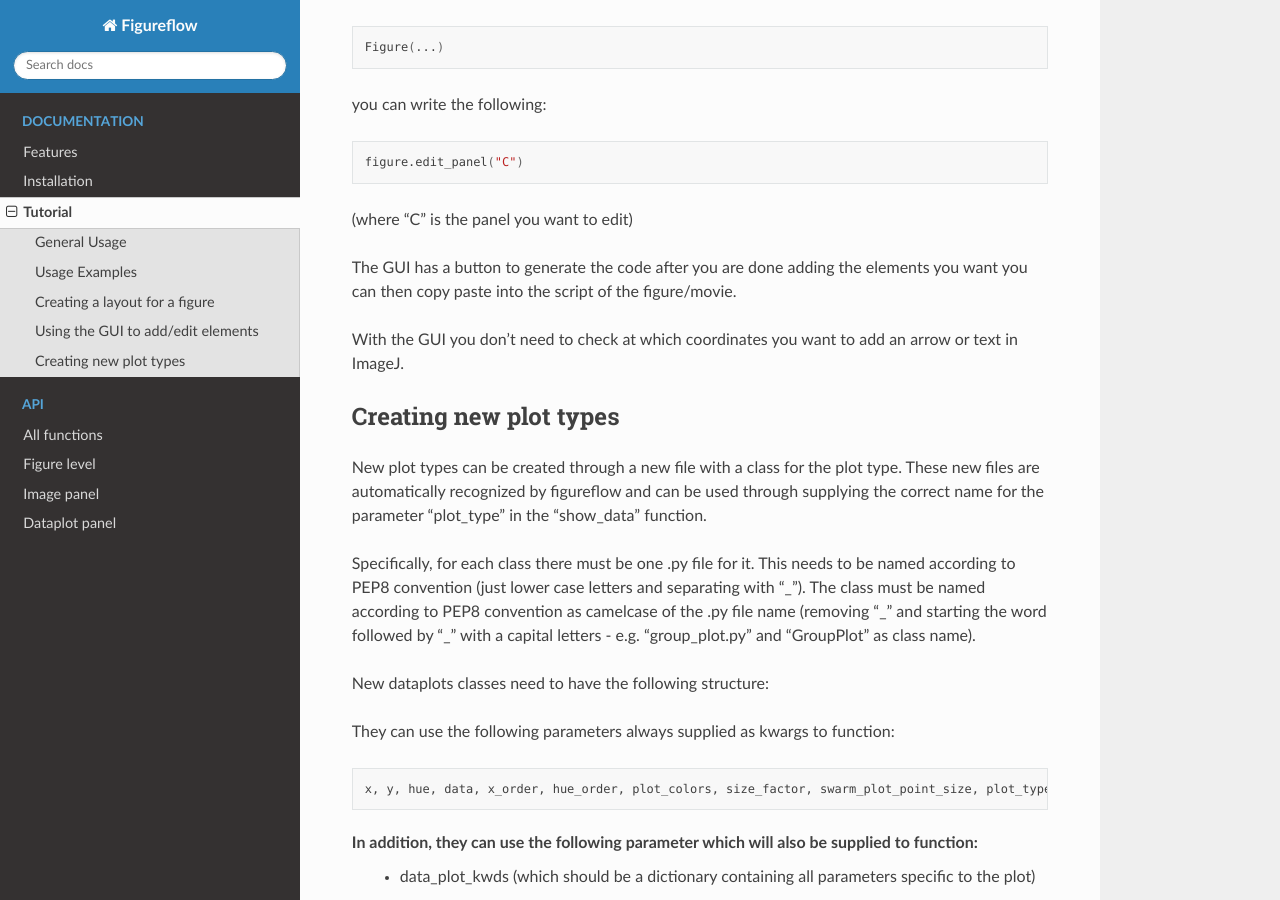
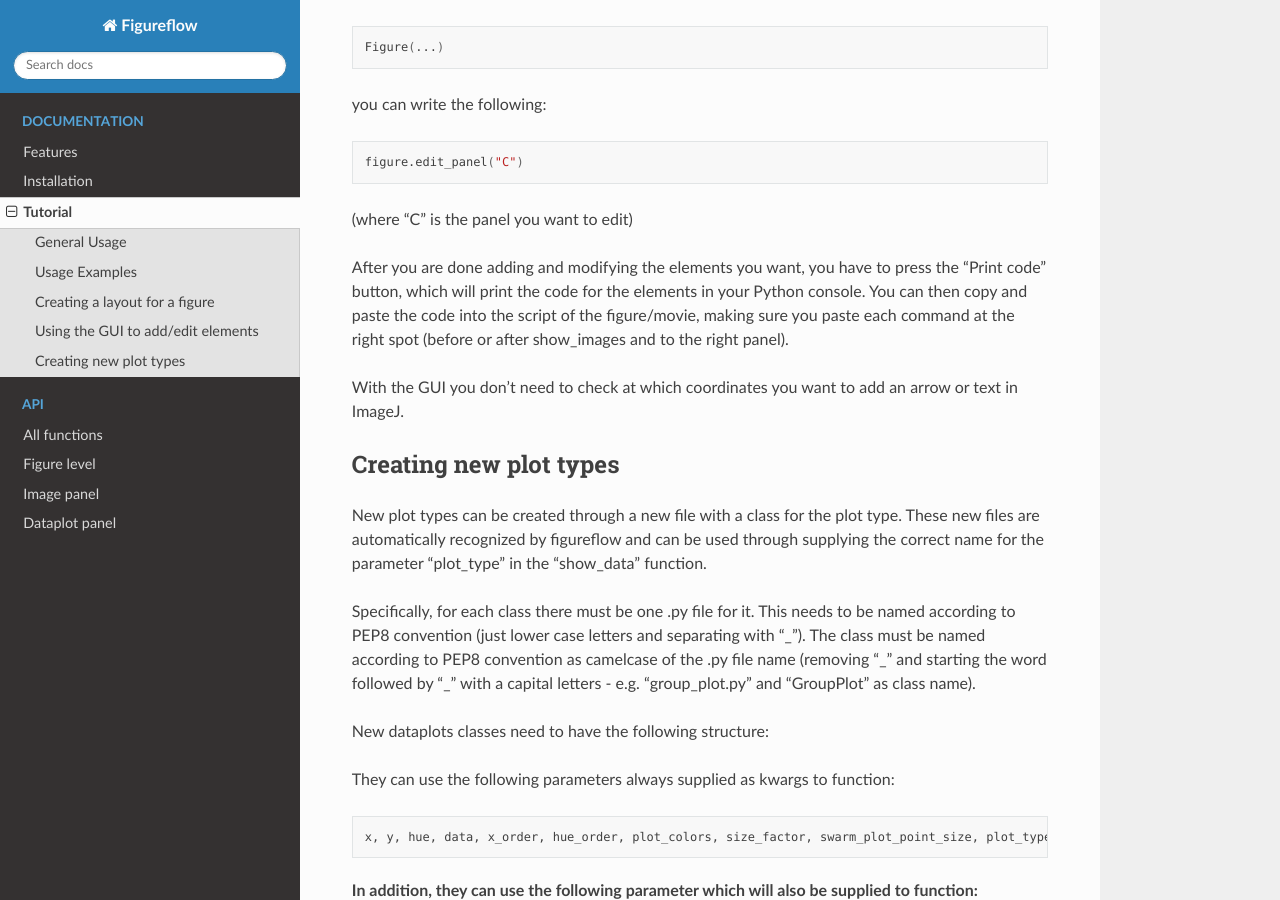
Before and after one commit to maxschelski/figureflow, a Sphinx documentation site: the page built from docs/tutorial.rst, in a window 1280 px wide and 900 px high, scrolled down 2470 px. Built offline with Sphinx 7.4.7 and the Read the Docs theme 2.0.0, drawn with Linux system fonts in a browser that asks for light colours.

Commit message:
Update tutorial.rst

```diff
--- a/docs/tutorial.rst
+++ b/docs/tutorial.rst
@@ -94,7 +94,7 @@ you can write the following:
 
 (where "C" is the panel you want to edit)
 
-The GUI has a button to generate the code after you are done adding the elements you want you can then copy paste into the script of the figure/movie.
+After you are done adding and modifying the elements you want, you have to press the "Print code" button, which will print the code for the elements in your Python console. You can then copy and paste the code into the script of the figure/movie, making sure you paste each command at the right spot (before or after show_images and to the right panel).
 
 With the GUI you don't need to check at which coordinates you want to add an arrow or text in ImageJ.
 
```
